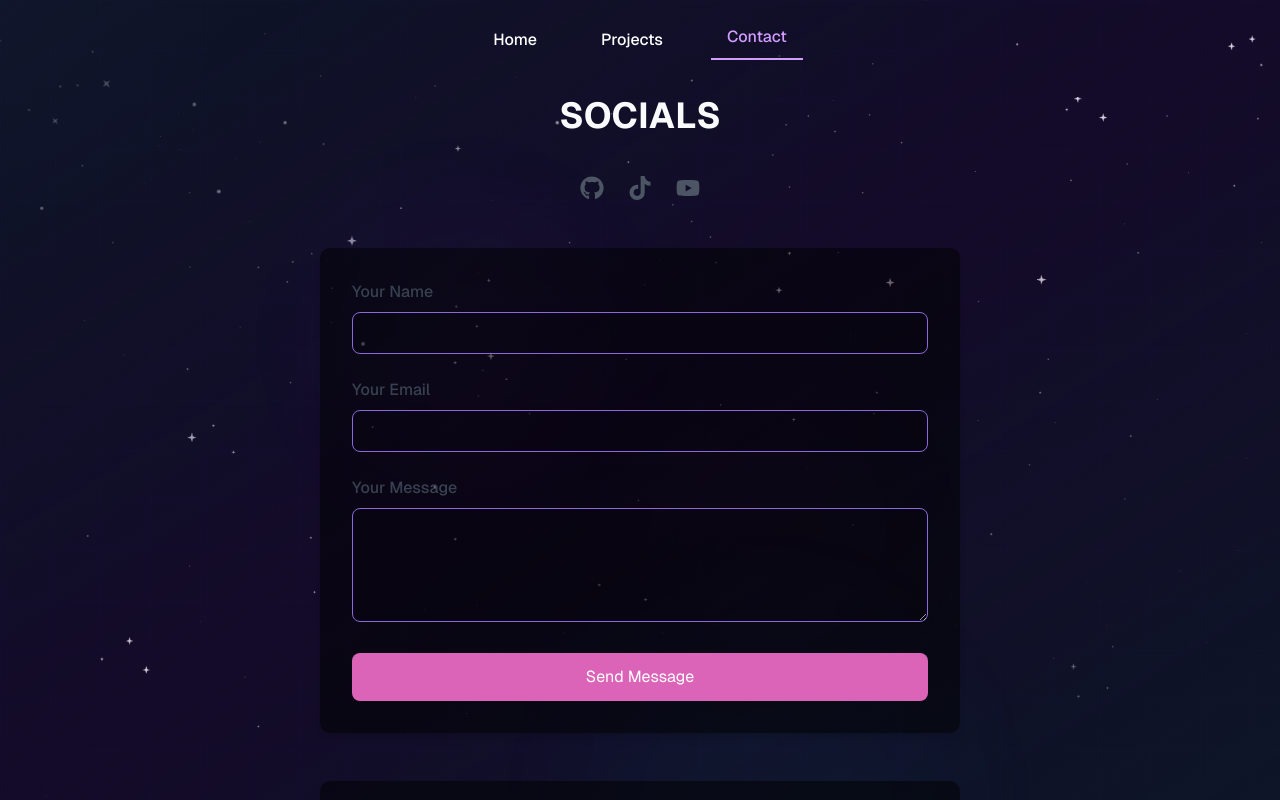
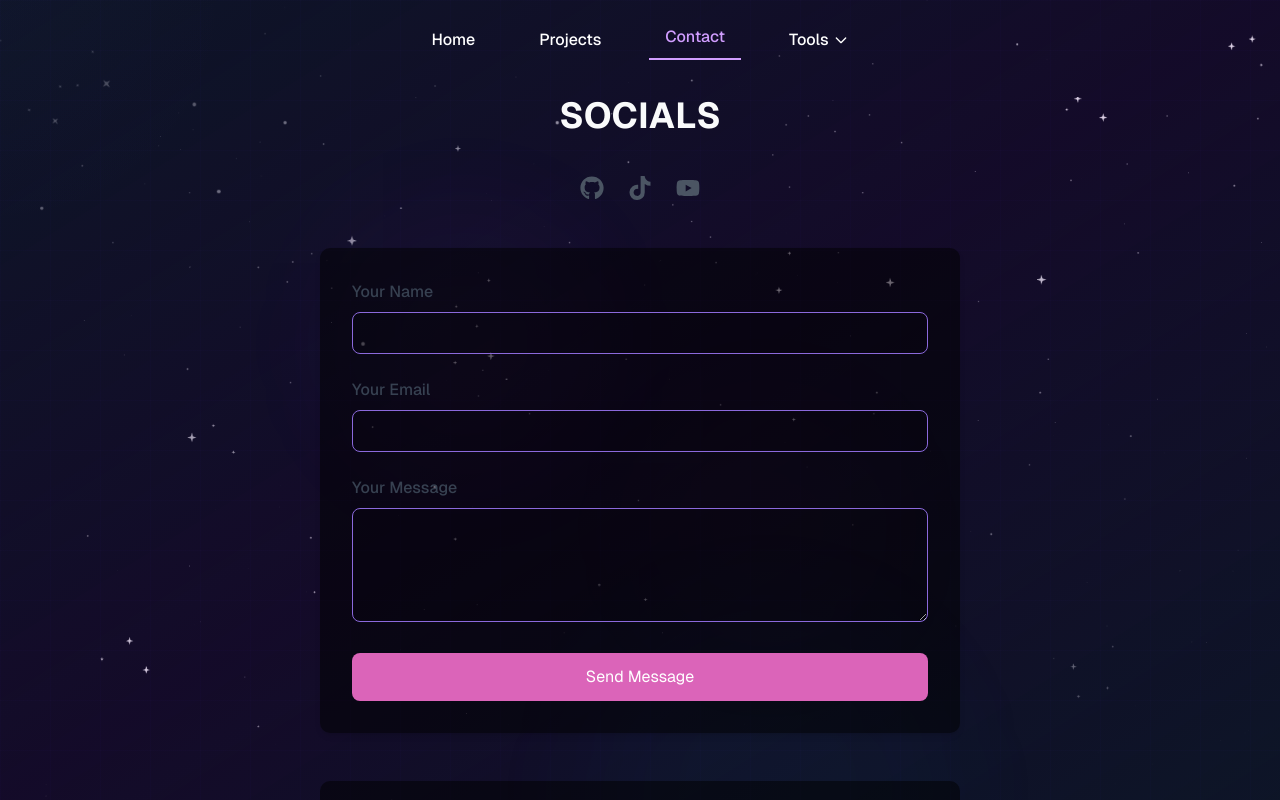
Before and after one commit to tonyharyanto7/tonyharyanto, a Next.js app: page /contact in a window 1280 px wide. Shown: the top 800 px of the page. Built offline with nearby package versions, Linux system fonts and the light colour scheme.

Commit message:
feat: navbar tools dropdown

```diff
--- a/CONFIG.json
+++ b/CONFIG.json
@@ -71,10 +71,10 @@
                "style":"secondary"
             }
          ],
-         "github_stats": {
-            "enabled": true,
-            "title": "GitHub Statistics",
-            "username": "maximjsx"
+         "github_stats":{
+            "enabled":true,
+            "title":"GitHub Statistics",
+            "username":"maximjsx"
          },
          "experience":{
             "enabled":true,
@@ -182,6 +182,28 @@
                }
             ]
          }
+      },
+      "tools":{
+         "enabled":true,
+         "dropdown":true,
+         "items":[
+            {
+               "name":"Embed Builder",
+               "route":"https://embed.maxim.cat"
+            },
+            {
+               "name":"Invoice Generator",
+               "route":"https://invoice.maxim.cat"
+            },
+            {
+               "name":"Skin Overlays",
+               "route":"https://skins.maxim.cat"
+            },
+            {
+               "name":"Next.js Template",
+               "route":"https://template.maxim.cat"
+            }
+         ]
       },
       "privacy":{
          "enabled":false,
--- a/src/components/custom/navbar.jsx
+++ b/src/components/custom/navbar.jsx
@@ -1,25 +1,19 @@
-/**
- * Portfolio
- * Copyright (C) 2024 Maxim (https://github.com/maximjsx/portfolio)
- *
- * This program is free software: you can redistribute it and/or modify
- * it under the terms of the GNU Affero General Public License as published
- * by the Free Software Foundation.
- */
-
 "use client";
 
-import { useState, useEffect } from "react";
+import { useState, useEffect, useRef } from "react";
 import Link from "next/link";
 import { usePathname } from "next/navigation";
 import config from "/CONFIG.json";
 import { cn } from "@/lib/utils";
-import { motion } from "framer-motion";
+import { motion, AnimatePresence } from "framer-motion";
 
 export default function Navbar() {
   const [isScrolled, setIsScrolled] = useState(false);
   const [isMobileMenuOpen, setIsMobileMenuOpen] = useState(false);
+  const [openDropdown, setOpenDropdown] = useState(null);
   const pathname = usePathname();
+  const dropdownRefs = useRef({});
+  const hoverTimeoutRef = useRef(null);
 
   useEffect(() => {
     const handleScroll = () => {
@@ -32,15 +26,90 @@ export default function Navbar() {
 
   useEffect(() => {
     setIsMobileMenuOpen(false);
+    setOpenDropdown(null);
   }, [pathname]);
 
   const toggleMenu = () => {
     setIsMobileMenuOpen((prev) => !prev);
   };
 
+  const handleMouseEnter = (pageName) => {
+    if (hoverTimeoutRef.current) {
+      clearTimeout(hoverTimeoutRef.current);
+    }
+    setOpenDropdown(pageName);
+  };
+
+  const handleMouseLeave = () => {
+    hoverTimeoutRef.current = setTimeout(() => {
+      setOpenDropdown(null);
+    }, 150);
+  };
+
+  const handleDropdownMouseEnter = () => {
+    if (hoverTimeoutRef.current) {
+      clearTimeout(hoverTimeoutRef.current);
+    }
+  };
+
+  const handleDropdownMouseLeave = () => {
+    setOpenDropdown(null);
+  };
+
   const enabledPages = Object.entries(config.pages).filter(
     ([, pageConfig]) => pageConfig.enabled,
   );
+
+  const isExternalLink = (url) => {
+    return url.startsWith("http://") || url.startsWith("https://");
+  };
+
+  const isPageActive = (pageConfig) => {
+    if (pageConfig.dropdown) {
+      return pageConfig.items.some((item) => pathname === item.route);
+    }
+    return pathname === pageConfig.route;
+  };
+
+  const ExternalLinkIcon = () => (
+    <svg
+      className="inline w-3 h-3 ml-1 opacity-70"
+      fill="none"
+      stroke="currentColor"
+      viewBox="0 0 24 24"
+    >
+      <path
+        strokeLinecap="round"
+        strokeLinejoin="round"
+        strokeWidth={2}
+        d="M10 6H6a2 2 0 00-2 2v10a2 2 0 002 2h10a2 2 0 002-2v-4M14 4h6m0 0v6m0-6L10 14"
+      />
+    </svg>
+  );
+
+  const renderLink = (href, children, className, isDropdownItem = false) => {
+    const isExternal = isExternalLink(href);
+
+    if (isExternal) {
+      return (
+        <a
+          href={href}
+          target="_blank"
+          rel="noopener noreferrer"
+          className={className}
+        >
+          {children}
+          <ExternalLinkIcon />
+        </a>
+      );
+    }
+
+    return (
+      <Link href={href} className={className}>
+        {children}
+      </Link>
+    );
+  };
 
   return (
     <nav
@@ -56,15 +125,22 @@ export default function Navbar() {
         {/* Desktop menu */}
         <ul className="hidden md:flex justify-center items-center">
           {enabledPages.map(([pageName, pageConfig]) => {
-            const isActive = pathname === pageConfig.route;
+            const isActive = isPageActive(pageConfig);
+
+            if (pageConfig.dropdown) {
               return (
-              <li key={pageName} className="mx-4 relative">
-                <Link
-                  href={pageConfig.route}
+                <li
+                  key={pageName}
+                  className="mx-4 relative"
+                  ref={(el) => (dropdownRefs.current[pageName] = el)}
+                  onMouseEnter={() => handleMouseEnter(pageName)}
+                  onMouseLeave={handleMouseLeave}
+                >
+                  <button
                     className={cn(
-                    "c-cursor-pointer block text-center font-medium transition-all duration-300 px-4 py-2 rounded-md",
+                      "c-cursor-pointer flex items-center text-center font-medium transition-all duration-300 px-4 py-2 rounded-md",
                       "text-white",
-                    isActive
+                      isActive || openDropdown === pageName
                         ? "text-secondary brightness-150"
                         : "hover:text-secondary hover:bg-white/5",
                     )}
@@ -72,7 +148,94 @@ export default function Navbar() {
                     <motion.span
                       initial={false}
                       animate={{ y: isActive ? -3 : 0 }}
-                    transition={{ type: "spring", stiffness: 300, damping: 30 }}
+                      transition={{
+                        type: "spring",
+                        stiffness: 300,
+                        damping: 30,
+                      }}
+                      style={{ display: "inline-block" }}
+                    >
+                      {pageName.charAt(0).toUpperCase() + pageName.slice(1)}
+                    </motion.span>
+                    <motion.svg
+                      animate={{ rotate: openDropdown === pageName ? 180 : 0 }}
+                      transition={{ duration: 0.2 }}
+                      className="ml-1 w-4 h-4"
+                      fill="none"
+                      stroke="currentColor"
+                      viewBox="0 0 24 24"
+                    >
+                      <path
+                        strokeLinecap="round"
+                        strokeLinejoin="round"
+                        strokeWidth={2}
+                        d="M19 9l-7 7-7-7"
+                      />
+                    </motion.svg>
+                    {isActive && (
+                      <motion.div
+                        layoutId="navbar-underline"
+                        initial={false}
+                        className="absolute bottom-0 left-0 right-0 bg-secondary"
+                        style={{ height: "2px" }}
+                        transition={{
+                          type: "spring",
+                          stiffness: 300,
+                          damping: 30,
+                        }}
+                      />
+                    )}
+                  </button>
+
+                  <AnimatePresence>
+                    {openDropdown === pageName && (
+                      <motion.div
+                        initial={{ opacity: 0, y: -10 }}
+                        animate={{ opacity: 1, y: 0 }}
+                        exit={{ opacity: 0, y: -10 }}
+                        transition={{ duration: 0.2 }}
+                        className="absolute top-full left-0 mt-2 w-56 dropdown-menu rounded-lg border border-white/10 shadow-lg overflow-hidden"
+                        onMouseEnter={handleDropdownMouseEnter}
+                        onMouseLeave={handleDropdownMouseLeave}
+                      >
+                        {pageConfig.items.map((item, index) => (
+                          <div key={item.route || item.name}>
+                            {renderLink(
+                              item.route,
+                              item.name,
+                              cn(
+                                "flex items-center px-4 py-3 text-white font-medium transition-all duration-300 rounded-md",
+                                pathname === item.route
+                                  ? "brightness-150 bg-white/5 hover:scale-[102%]"
+                                  : "hover:bg-white/5 hover:scale-[102%]",
+                                index === 0
+                                  ? "border-t-0"
+                                  : "border-t border-white/5",
+                              ),
+                              true,
+                            )}
+                          </div>
+                        ))}
+                      </motion.div>
+                    )}
+                  </AnimatePresence>
+                </li>
+              );
+            }
+
+            return (
+              <li key={pageName} className="mx-4 relative">
+                {renderLink(
+                  pageConfig.route,
+                  <>
+                    <motion.span
+                      initial={false}
+                      animate={{ y: isActive ? -3 : 0 }}
+                      transition={{
+                        type: "spring",
+                        stiffness: 300,
+                        damping: 30,
+                      }}
                       style={{ display: "inline-block" }}
                     >
                       {pageName.charAt(0).toUpperCase() + pageName.slice(1)}
@@ -90,7 +253,15 @@ export default function Navbar() {
                         }}
                       />
                     )}
-                </Link>
+                  </>,
+                  cn(
+                    "c-cursor-pointer flex items-center text-center font-medium transition-all duration-300 px-4 py-2 rounded-md relative",
+                    "text-white",
+                    isActive
+                      ? "text-secondary brightness-150"
+                      : "hover:text-secondary hover:bg-white/5",
+                  ),
+                )}
               </li>
             );
           })}
@@ -136,19 +307,53 @@ export default function Navbar() {
               <div className="relative flex flex-col justify-center items-center h-full">
                 <ul className="space-y-6">
                   {enabledPages.map(([pageName, pageConfig]) => {
-                    const isActive = pathname === pageConfig.route;
+                    const isActive = isPageActive(pageConfig);
+
+                    if (pageConfig.dropdown) {
                       return (
                         <li key={pageName} className="w-60">
-                        <Link
-                          href={pageConfig.route}
+                          <div className="space-y-2">
+                            <div
                               className={cn(
-                            "c-cursor-pointer px-4 py-2 rounded-md border border-white/10 bg-white/5 backdrop-blur-xl transition-all duration-300",
-                            "text-white font-medium block text-center w-60 mb-2 text-lg",
-                            isActive ? "brightness-150" : "hover:bg-white/10",
+                                "px-4 py-2 rounded-md border border-white/10 bg-white/5 backdrop-blur-xl",
+                                "text-white font-medium text-center w-60 text-lg",
+                                isActive ? "brightness-150" : "",
                               )}
                             >
-                          {pageName.charAt(0).toUpperCase() + pageName.slice(1)}
-                        </Link>
+                              {pageName.charAt(0).toUpperCase() +
+                                pageName.slice(1)}
+                            </div>
+                            {pageConfig.items.map((item) => (
+                              <div key={item.route || item.name}>
+                                {renderLink(
+                                  item.route,
+                                  item.name,
+                                  cn(
+                                    "flex items-center justify-center px-4 py-2 rounded-md border border-white/10 bg-white/5 backdrop-blur-xl transition-all duration-300",
+                                    "text-white/80 text-center w-60 text-base ml-4 font-medium",
+                                    pathname === item.route
+                                      ? "brightness-150 bg-white/10"
+                                      : "hover:bg-white/10",
+                                  ),
+                                )}
+                              </div>
+                            ))}
+                          </div>
+                        </li>
+                      );
+                    }
+
+                    return (
+                      <li key={pageName} className="w-60">
+                        {renderLink(
+                          pageConfig.route,
+                          pageName.charAt(0).toUpperCase() + pageName.slice(1),
+                          cn(
+                            "c-cursor-pointer flex items-center justify-center px-4 py-2 rounded-md border border-white/10 bg-white/5 backdrop-blur-xl transition-all duration-300",
+                            "text-white font-medium text-center w-60 mb-2 text-lg",
+                            isActive ? "brightness-150" : "hover:bg-white/10",
+                          ),
+                        )}
                       </li>
                     );
                   })}
```
Also changed, not shown: src/app/styles/card.css (+40 -0 lines). Lines whose indentation alone changed are shown as unchanged.
